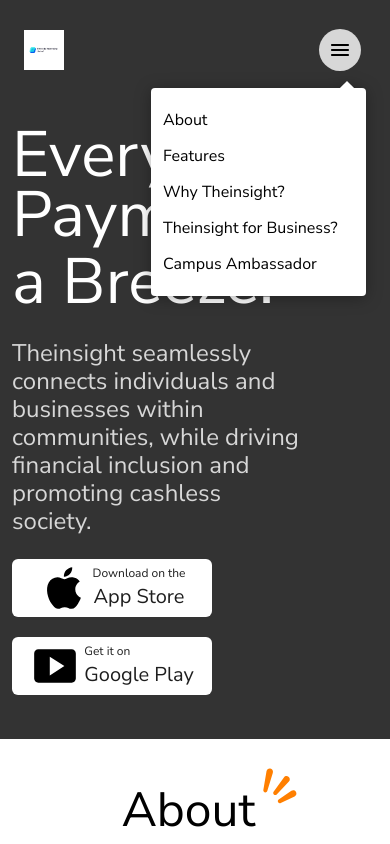
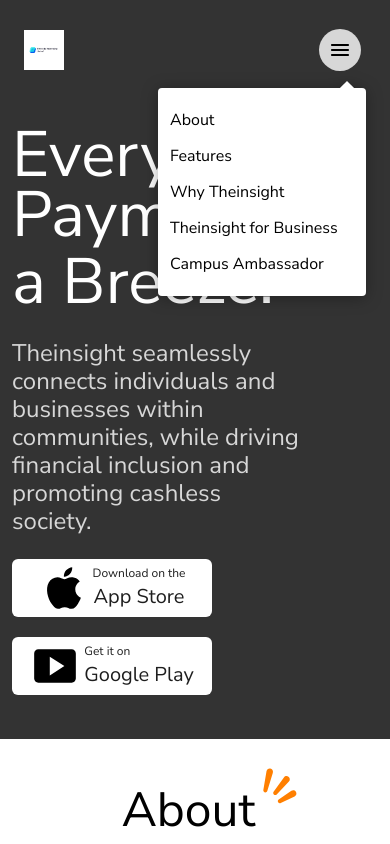
Before and after one commit to emmanuelprince66/mycliq-landing, a React (Vite) app: page / in a window 390 px wide. Both pictures are taken after a click on the button "Account settings". Shown: the top 844 px of the page. Built offline with nearby package versions, Linux system fonts and the light colour scheme.

Commit message:
fixed changes

```diff
--- a/src/component/Navbar.jsx
+++ b/src/component/Navbar.jsx
@@ -206,7 +206,7 @@
                     onClick={handleClose}
                     className="text-[#000]  mr-4  text-[16px] hover:text-[#ff7f00] cursor-pointer transition-colors duration-700 ease-in-out"
                   >
-                    Why Theinsight?
+                    Why Theinsight
                   </p>
                 </ScrollLink>
               </>
@@ -231,7 +231,7 @@
                 }  mr-4  text-[16px] hover:text-[#ff7f00] cursor-pointer transition-colors duration-700 ease-in-out`}
                 onClick={handleClose}
               >
-                Theinsight for Business?
+                Theinsight for Business
               </p>
             </div>
             <div onClick={() => setShowMenu("campus")}>
--- a/src/page/Campus.jsx
+++ b/src/page/Campus.jsx
@@ -16,7 +16,7 @@
             <img src={star} alt="star" className="mt-8 mr-6" />
           </div>
 
-          <p className=" text-[40px] md:text-[48px] text-[#1E1E1E] text-center leading-[3rem]">
+          <p className=" text-[30px] md:text-[48px] text-[#1E1E1E] text-center leading:[1rem] md:leading-[3rem]">
             MyCliq Campus Ambassador
           </p>
           <sup>
@@ -58,7 +58,7 @@
             <img src={star} alt="star" className="mt-8 mr-6" />
           </div>
 
-          <p className=" text-[40px] md:text-[48px] text-center text-white leading-[3rem]">
+          <p className=" text-[30px] md:text-[48px] text-center text-white leading-[3rem]">
             Responsibilities
           </p>
           <sup>
@@ -110,7 +110,7 @@
             <img src={star} alt="star" className="mt-8 mr-6" />
           </div>
 
-          <p className="text-[48px] text-center text-[#1E1E1E] leading-[3rem]">
+          <p className="text-[30px] md:text-[48px] text-center text-[#1E1E1E] leading-[3rem]">
             Benefits
           </p>
           <sup>
```
